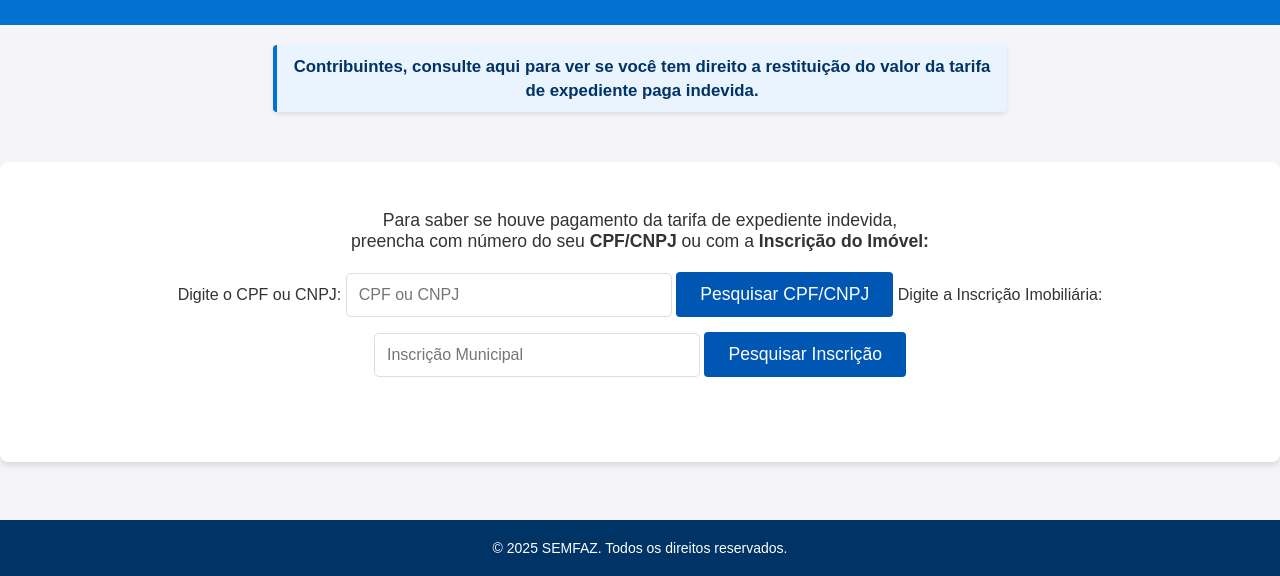
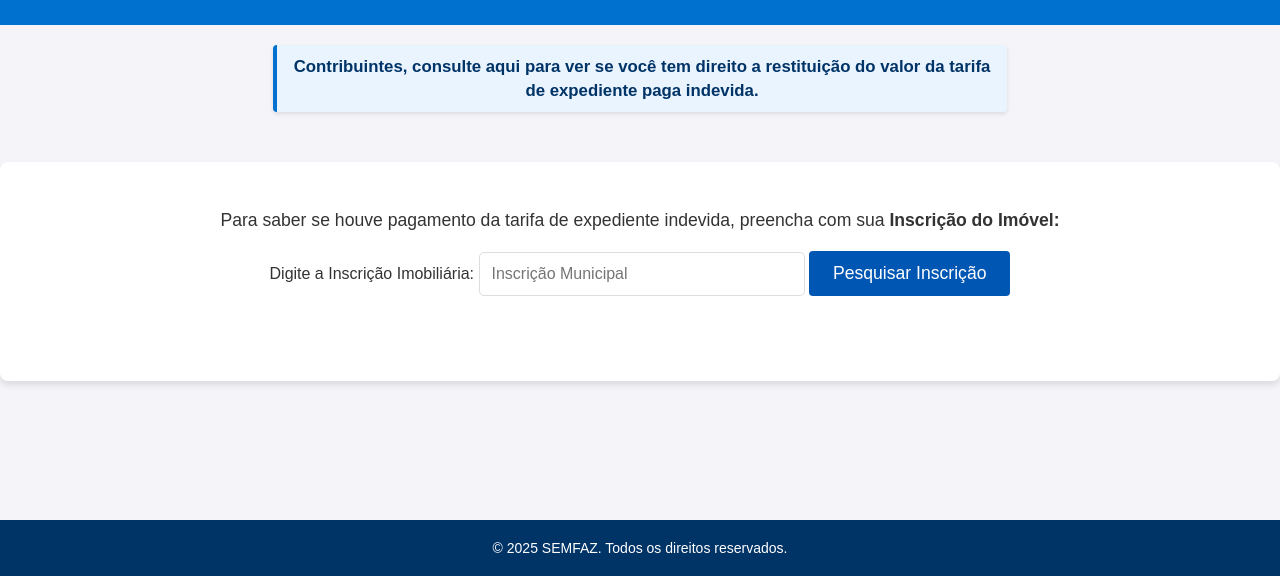
Before and after one commit to SemecConsulta/semec, a website: page index.html in a window 1280 px wide. Shown: the part 224-800 px from the top of the page. Drawn offline with Linux system fonts and the light colour scheme.

Commit message:
Retirada do CPF

```diff
--- a/index.html
+++ b/index.html
@@ -20,12 +20,8 @@
 </div>
 
 <div class="search-box">
-  <p class="descricao">Para saber se houve pagamento da tarifa de expediente indevida,<br> preencha com número do seu <b>CPF/CNPJ</b> ou com a <b>Inscrição do Imóvel:</b></p>
+  <p class="descricao">Para saber se houve pagamento da tarifa de expediente indevida, preencha com sua <b>Inscrição do Imóvel:</b></p>
   <form id="formPesquisa">
-    <label for="pesquisa_cnpj_cpf">Digite o CPF ou CNPJ:</label>
-    <input type="text" id="pesquisa_cnpj_cpf" name="pesquisa_cnpj_cpf" placeholder="CPF ou CNPJ">
-    <input type="submit" value="Pesquisar CPF/CNPJ" id="btnPesquisaCNPJCPF">
-
     <label for="pesquisa_inscricao">Digite a Inscrição Imobiliária:</label>
     <input type="text" id="pesquisa_inscricao" name="pesquisa_inscricao" placeholder="Inscrição Municipal">
     <input type="submit" value="Pesquisar Inscrição" id="btnPesquisaInscricao">
```
